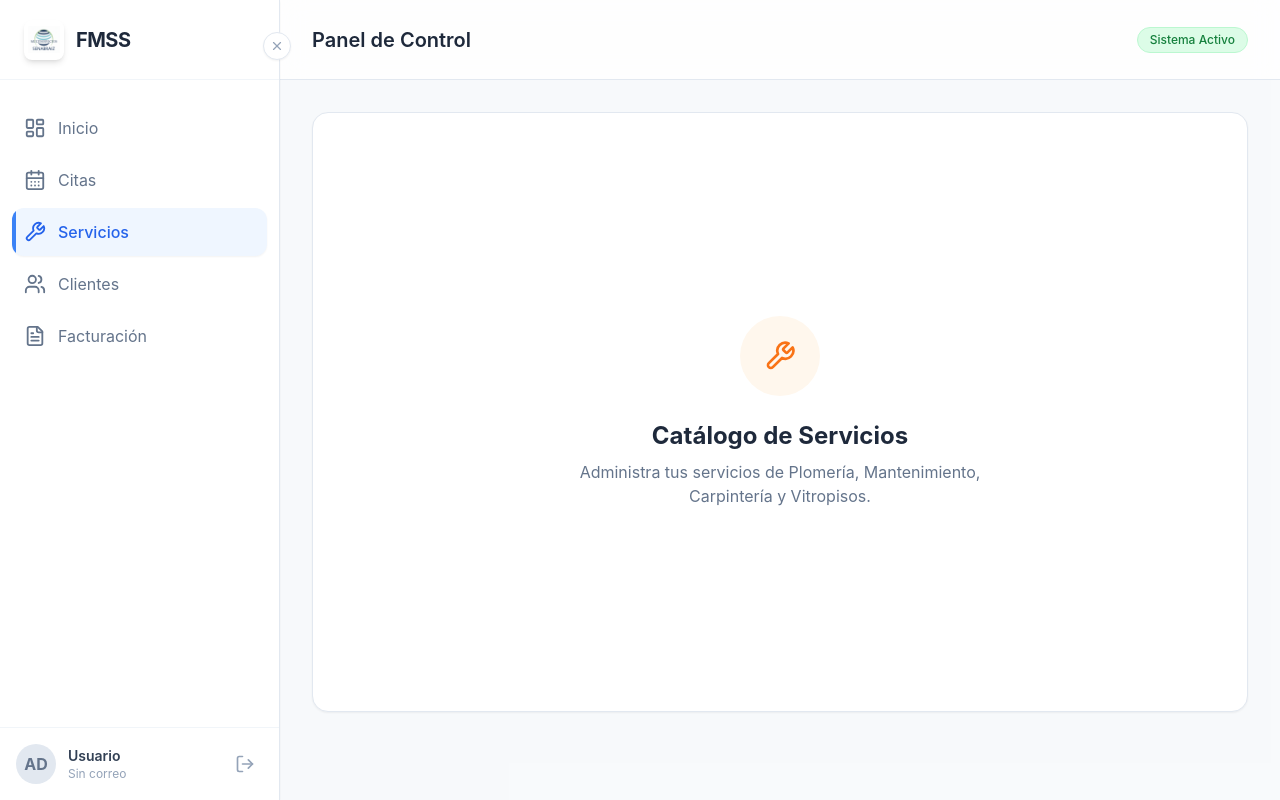
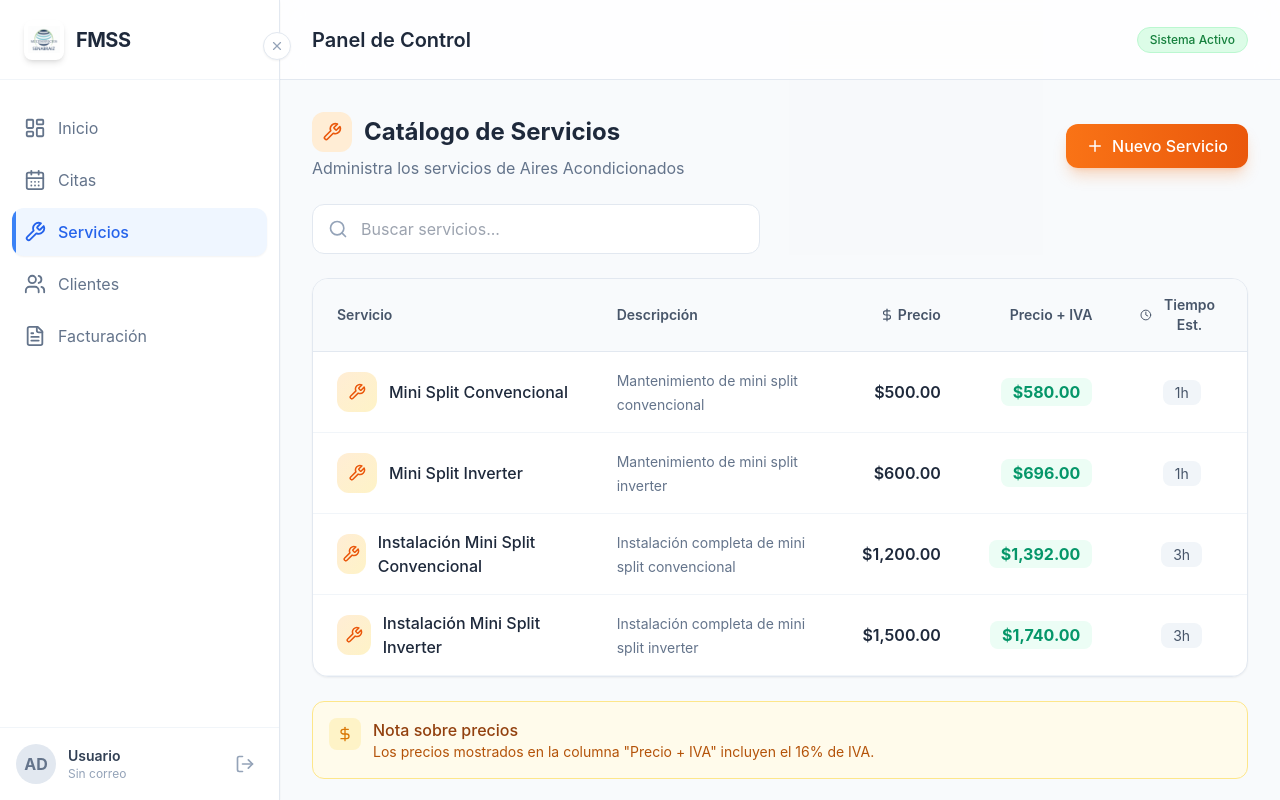
Before and after one commit to FedeGIT-hash/Fmss-web, a React (Vite) app in the folder client/: page /dashboard/servicios in a window 1280 px wide. Built offline with nearby package versions, Linux system fonts and the light colour scheme; no server answers; the database is empty.

Commit message:
feat: pagina de servicios con tabla y precios + IVA

```diff
--- a/client/src/pages/Servicios.tsx
+++ b/client/src/pages/Servicios.tsx
@@ -1,17 +1,214 @@
+import { useState, useEffect } from 'react';
 import { motion } from 'framer-motion';
+import { Wrench, Plus, DollarSign, Clock, Search } from 'lucide-react';
+import { supabase } from '../lib/supabase';
+
+interface Servicio {
+  id_servicio: number;
+  nombre: string;
+  descripcion: string;
+  precio: number;
+  tiempo_estimado: number;
+  activo: boolean;
+}
+
+// Datos locales por si no hay conexión a Supabase
+const serviciosDefault: Servicio[] = [
+  { id_servicio: 1, nombre: 'Mini Split Convencional', descripcion: 'Mantenimiento de mini split convencional', precio: 500, tiempo_estimado: 60, activo: true },
+  { id_servicio: 2, nombre: 'Mini Split Inverter', descripcion: 'Mantenimiento de mini split inverter', precio: 600, tiempo_estimado: 60, activo: true },
+  { id_servicio: 3, nombre: 'Instalación Mini Split Convencional', descripcion: 'Instalación completa de mini split convencional', precio: 1200, tiempo_estimado: 180, activo: true },
+  { id_servicio: 4, nombre: 'Instalación Mini Split Inverter', descripcion: 'Instalación completa de mini split inverter', precio: 1500, tiempo_estimado: 180, activo: true },
+];
 
 function Servicios() {
+  const [servicios, setServicios] = useState<Servicio[]>([]);
+  const [loading, setLoading] = useState(true);
+  const [searchTerm, setSearchTerm] = useState('');
+
+  useEffect(() => {
+    fetchServicios();
+  }, []);
+
+  const fetchServicios = async () => {
+    try {
+      const { data, error } = await supabase
+        .from('SERVICIO')
+        .select('*')
+        .eq('activo', true)
+        .order('nombre');
+
+      if (error) {
+        console.error('Error al cargar servicios:', error);
+        // Usar datos por defecto si hay error
+        setServicios(serviciosDefault);
+      } else if (data && data.length > 0) {
+        setServicios(data);
+      } else {
+        // Si no hay datos en la BD, usar los por defecto
+        setServicios(serviciosDefault);
+      }
+    } catch (err) {
+      console.error('Error:', err);
+      setServicios(serviciosDefault);
+    } finally {
+      setLoading(false);
+    }
+  };
+
+  const formatCurrency = (amount: number) => {
+    return new Intl.NumberFormat('es-MX', {
+      style: 'currency',
+      currency: 'MXN'
+    }).format(amount);
+  };
+
+  const calcularConIVA = (precio: number) => {
+    return precio * 1.16;
+  };
+
+  const formatTiempo = (minutos: number) => {
+    if (minutos >= 60) {
+      const horas = Math.floor(minutos / 60);
+      const mins = minutos % 60;
+      return mins > 0 ? `${horas}h ${mins}min` : `${horas}h`;
+    }
+    return `${minutos} min`;
+  };
+
+  const serviciosFiltrados = servicios.filter(s =>
+    s.nombre.toLowerCase().includes(searchTerm.toLowerCase()) ||
+    s.descripcion?.toLowerCase().includes(searchTerm.toLowerCase())
+  );
+
   return (
     <motion.div
-      initial={{ opacity: 0, scale: 0.95 }}
-      animate={{ opacity: 1, scale: 1 }}
-      className="bg-white rounded-2xl shadow-sm border border-slate-200 min-h-[600px] flex items-center justify-center flex-col p-8 text-center"
+      initial={{ opacity: 0, y: 20 }}
+      animate={{ opacity: 1, y: 0 }}
+      className="space-y-6"
     >
-      <div className="w-20 h-20 bg-orange-50 rounded-full flex items-center justify-center text-orange-500 mb-6">
-        <svg xmlns="http://www.w3.org/2000/svg" width="32" height="32" viewBox="0 0 24 24" fill="none" stroke="currentColor" strokeWidth="2" strokeLinecap="round" strokeLinejoin="round"><path d="M14.7 6.3a1 1 0 0 0 0 1.4l1.6 1.6a1 1 0 0 0 1.4 0l3.77-3.77a6 6 0 0 1-7.94 7.94l-6.91 6.91a2.12 2.12 0 0 1-3-3l6.91-6.91a6 6 0 0 1 7.94-7.94l-3.76 3.76z"/></svg>
+      {/* Header */}
+      <div className="flex flex-col md:flex-row md:items-center md:justify-between gap-4">
+        <div>
+          <h1 className="text-2xl font-bold text-slate-800 flex items-center gap-3">
+            <div className="w-10 h-10 bg-orange-100 rounded-xl flex items-center justify-center text-orange-600">
+              <Wrench size={20} />
+            </div>
+            Catálogo de Servicios
+          </h1>
+          <p className="text-slate-500 mt-1">Administra los servicios de Aires Acondicionados</p>
+        </div>
+
+        <motion.button
+          whileHover={{ scale: 1.02 }}
+          whileTap={{ scale: 0.98 }}
+          className="flex items-center gap-2 bg-gradient-to-r from-orange-500 to-orange-600 text-white px-5 py-2.5 rounded-xl font-medium shadow-lg shadow-orange-500/25 hover:shadow-xl transition-shadow"
+        >
+          <Plus size={18} />
+          Nuevo Servicio
+        </motion.button>
       </div>
-      <h2 className="text-2xl font-bold text-slate-800">Catálogo de Servicios</h2>
-      <p className="text-slate-500 mt-2 max-w-md">Administra tus servicios de Plomería, Mantenimiento, Carpintería y Vitropisos.</p>
+
+      {/* Buscador */}
+      <div className="relative max-w-md">
+        <Search className="absolute left-4 top-1/2 -translate-y-1/2 text-slate-400" size={20} />
+        <input
+          type="text"
+          placeholder="Buscar servicios..."
+          value={searchTerm}
+          onChange={(e) => setSearchTerm(e.target.value)}
+          className="w-full pl-12 pr-4 py-3 bg-white border border-slate-200 rounded-xl focus:outline-none focus:ring-2 focus:ring-orange-500/20 focus:border-orange-500 transition-all"
+        />
+      </div>
+
+      {/* Tabla de Servicios */}
+      <div className="bg-white rounded-2xl shadow-sm border border-slate-200 overflow-hidden">
+        {loading ? (
+          <div className="flex items-center justify-center py-20">
+            <div className="w-8 h-8 border-4 border-orange-500/30 border-t-orange-500 rounded-full animate-spin"></div>
+          </div>
+        ) : (
+          <div className="overflow-x-auto">
+            <table className="w-full">
+              <thead>
+                <tr className="bg-slate-50 border-b border-slate-200">
+                  <th className="text-left py-4 px-6 text-sm font-semibold text-slate-600">Servicio</th>
+                  <th className="text-left py-4 px-6 text-sm font-semibold text-slate-600">Descripción</th>
+                  <th className="text-right py-4 px-6 text-sm font-semibold text-slate-600">
+                    <div className="flex items-center justify-end gap-1">
+                      <DollarSign size={14} />
+                      Precio
+                    </div>
+                  </th>
+                  <th className="text-right py-4 px-6 text-sm font-semibold text-slate-600">Precio + IVA</th>
+                  <th className="text-center py-4 px-6 text-sm font-semibold text-slate-600">
+                    <div className="flex items-center justify-center gap-1">
+                      <Clock size={14} />
+                      Tiempo Est.
+                    </div>
+                  </th>
+                </tr>
+              </thead>
+              <tbody>
+                {serviciosFiltrados.length === 0 ? (
+                  <tr>
+                    <td colSpan={5} className="text-center py-12 text-slate-500">
+                      No se encontraron servicios
+                    </td>
+                  </tr>
+                ) : (
+                  serviciosFiltrados.map((servicio, index) => (
+                    <motion.tr
+                      key={servicio.id_servicio}
+                      initial={{ opacity: 0, y: 10 }}
+                      animate={{ opacity: 1, y: 0 }}
+                      transition={{ delay: index * 0.05 }}
+                      className="border-b border-slate-100 hover:bg-slate-50/50 transition-colors cursor-pointer group"
+                    >
+                      <td className="py-4 px-6">
+                        <div className="flex items-center gap-3">
+                          <div className="w-10 h-10 bg-gradient-to-br from-orange-100 to-amber-100 rounded-xl flex items-center justify-center text-orange-600 group-hover:scale-110 transition-transform">
+                            <Wrench size={18} />
+                          </div>
+                          <span className="font-medium text-slate-800">{servicio.nombre}</span>
+                        </div>
+                      </td>
+                      <td className="py-4 px-6">
+                        <span className="text-slate-500 text-sm">{servicio.descripcion || '-'}</span>
+                      </td>
+                      <td className="py-4 px-6 text-right">
+                        <span className="font-semibold text-slate-800">
+                          {formatCurrency(servicio.precio)}
+                        </span>
+                      </td>
+                      <td className="py-4 px-6 text-right">
+                        <span className="font-bold text-emerald-600 bg-emerald-50 px-3 py-1 rounded-lg">
+                          {formatCurrency(calcularConIVA(servicio.precio))}
+                        </span>
+                      </td>
+                      <td className="py-4 px-6 text-center">
+                        <span className="text-slate-600 bg-slate-100 px-3 py-1 rounded-lg text-sm">
+                          {formatTiempo(servicio.tiempo_estimado)}
+                        </span>
+                      </td>
+                    </motion.tr>
+                  ))
+                )}
+              </tbody>
+            </table>
+          </div>
+        )}
+      </div>
+
+      {/* Nota de IVA */}
+      <div className="bg-amber-50 border border-amber-200 rounded-xl p-4 flex items-start gap-3">
+        <div className="w-8 h-8 bg-amber-100 rounded-lg flex items-center justify-center text-amber-600 shrink-0">
+          <DollarSign size={16} />
+        </div>
+        <div>
+          <p className="text-amber-800 font-medium">Nota sobre precios</p>
+          <p className="text-amber-700 text-sm">Los precios mostrados en la columna "Precio + IVA" incluyen el 16% de IVA.</p>
+        </div>
+      </div>
     </motion.div>
   );
 }
```
